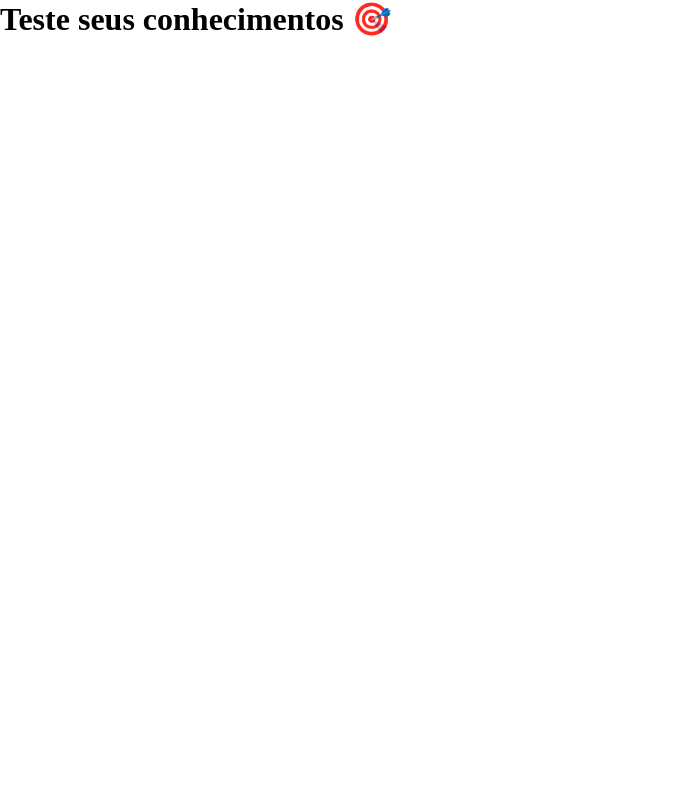
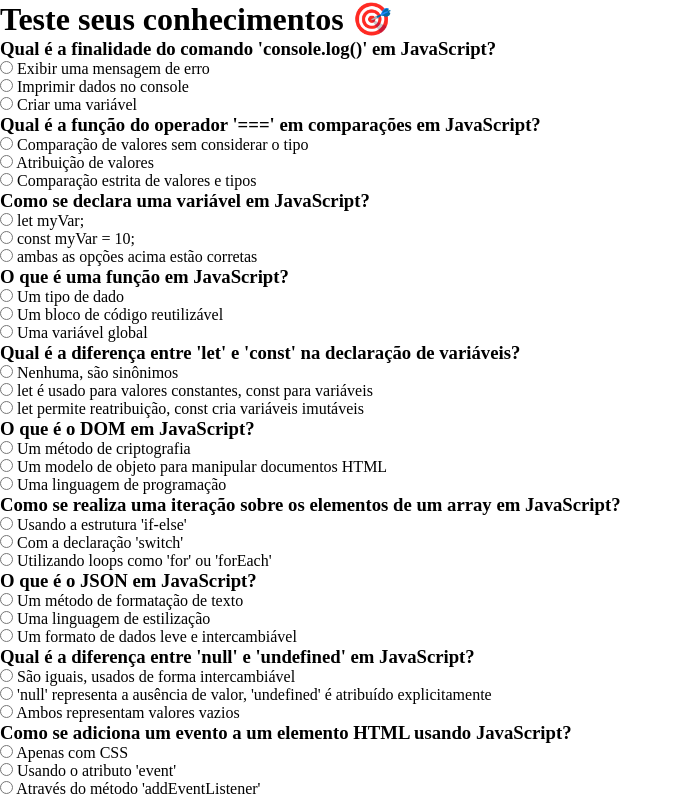
Before and after one commit to samuelribeiroo/quiz-test, a plain HTML site: page index.html in a window 1280 px wide. Shown: the whole page, without its empty margins (0-683 px from the left). Drawn offline with Linux system fonts and the light colour scheme.

Commit message:
add(feat): bring data from JSON to screen

```diff
--- a/index.html
+++ b/index.html
@@ -10,6 +10,9 @@
 
 <body>
   <h1>Teste seus conhecimentos 🎯</h1>
+
+  <div id="quiz"></div>
+
   <template>
     <div class="quiz-item">
       <h3>Pergunta 01</h3>
@@ -23,6 +26,7 @@
       </dl>
     </div>
   </template>
+  <script src="./script/main.js"></script>
 </body>
 
 </html>
--- /dev/null
+++ b/script/main.js
@@ -0,0 +1,115 @@
+const perguntas = [
+  {
+    pergunta: "Qual é a finalidade do comando 'console.log()' em JavaScript?",
+    respostas: [
+      "Exibir uma mensagem de erro",
+      "Imprimir dados no console",
+      "Criar uma variável",
+    ],
+    correta: 1,
+  },
+  {
+    pergunta: "Qual é a função do operador '===' em comparações em JavaScript?",
+    respostas: [
+      "Comparação de valores sem considerar o tipo",
+      "Atribuição de valores",
+      "Comparação estrita de valores e tipos",
+    ],
+    correta: 2,
+  },
+  {
+    pergunta: "Como se declara uma variável em JavaScript?",
+    respostas: [
+      "let myVar;",
+      "const myVar = 10;",
+      "ambas as opções acima estão corretas",
+    ],
+    correta: 2,
+  },
+  {
+    pergunta: "O que é uma função em JavaScript?",
+    respostas: [
+      "Um tipo de dado",
+      "Um bloco de código reutilizável",
+      "Uma variável global",
+    ],
+    correta: 1,
+  },
+  {
+    pergunta:
+      "Qual é a diferença entre 'let' e 'const' na declaração de variáveis?",
+    respostas: [
+      "Nenhuma, são sinônimos",
+      "let é usado para valores constantes, const para variáveis",
+      "let permite reatribuição, const cria variáveis imutáveis",
+    ],
+    correta: 2,
+  },
+  {
+    pergunta: "O que é o DOM em JavaScript?",
+    respostas: [
+      "Um método de criptografia",
+      "Um modelo de objeto para manipular documentos HTML",
+      "Uma linguagem de programação",
+    ],
+    correta: 1,
+  },
+  {
+    pergunta:
+      "Como se realiza uma iteração sobre os elementos de um array em JavaScript?",
+    respostas: [
+      "Usando a estrutura 'if-else'",
+      "Com a declaração 'switch'",
+      "Utilizando loops como 'for' ou 'forEach'",
+    ],
+    correta: 2,
+  },
+  {
+    pergunta: "O que é o JSON em JavaScript?",
+    respostas: [
+      "Um método de formatação de texto",
+      "Uma linguagem de estilização",
+      "Um formato de dados leve e intercambiável",
+    ],
+    correta: 2,
+  },
+  {
+    pergunta: "Qual é a diferença entre 'null' e 'undefined' em JavaScript?",
+    respostas: [
+      "São iguais, usados de forma intercambiável",
+      "'null' representa a ausência de valor, 'undefined' é atribuído explicitamente",
+      "Ambos representam valores vazios",
+    ],
+    correta: 1,
+  },
+  {
+    pergunta:
+      "Como se adiciona um evento a um elemento HTML usando JavaScript?",
+    respostas: [
+      "Apenas com CSS",
+      "Usando o atributo 'event'",
+      "Através do método 'addEventListener'",
+    ],
+    correta: 2,
+  },
+];
+
+const quiz = document.querySelector("#quiz");
+const template = document.querySelector("template");
+
+for (let item of perguntas) {
+  const quizItem = template.content.cloneNode(true);
+  quizItem.querySelector("h3").textContent = item.pergunta;
+
+  for (let resposta of item.respostas) {
+    const dt = quizItem.querySelector("dl dt").cloneNode(true);
+
+    dt.querySelector("span").textContent = resposta;
+
+    quizItem.querySelector("dl").appendChild(dt);
+  }
+  quizItem.querySelector("dl dt").remove();
+  quiz.appendChild(quizItem);
+}
+
+console.log(template, quizItem);
```
